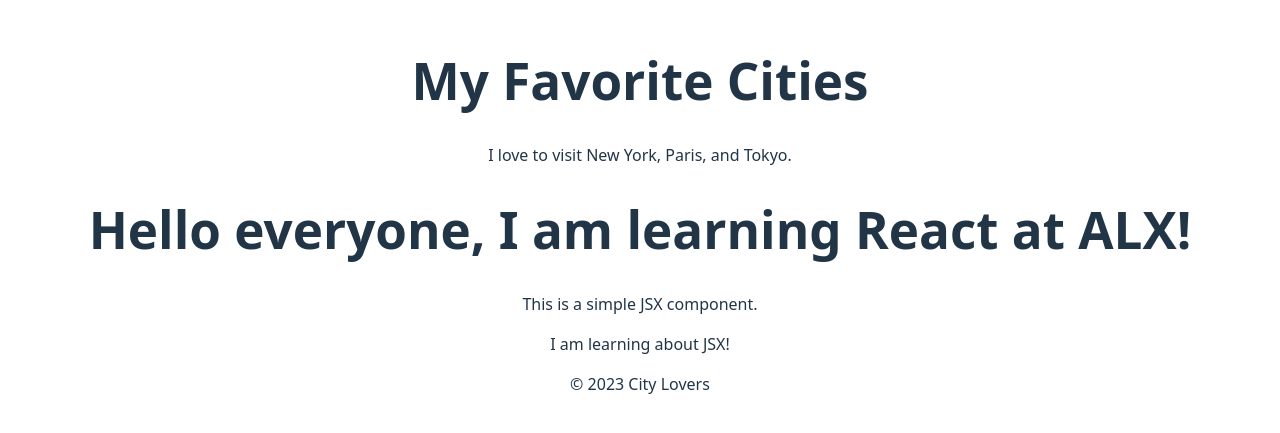
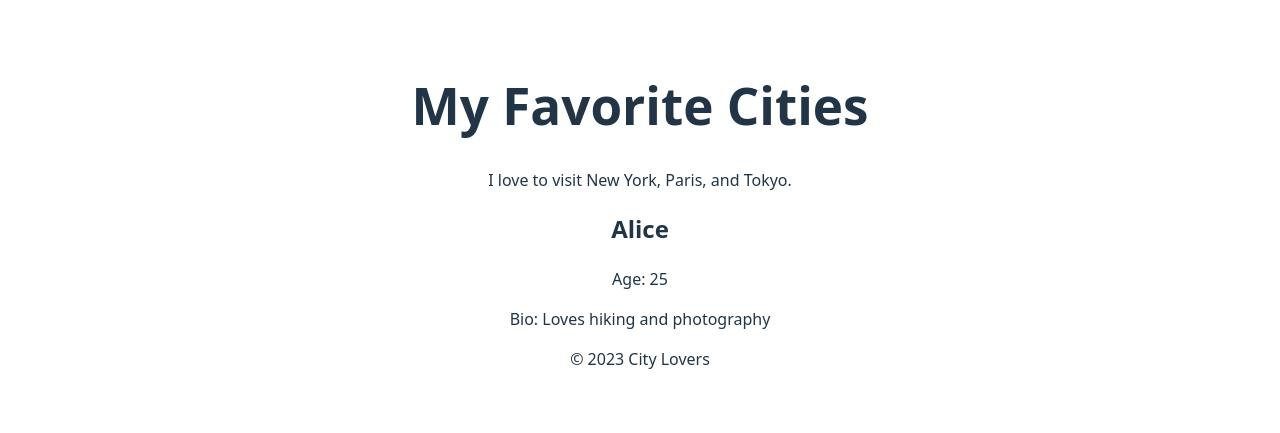
Before and after one commit to achrafkassimi/alx-fe-reactjs, a React (Vite) app in the folder alx-react-app/: page / in a window 1280 px wide. Shown: the part 185-618 px from the top of the page. Built offline with nearby package versions, Linux system fonts and the light colour scheme.

Commit message:
3. Create a User Profile Card Using Props

```diff
--- a/alx-react-app/src/App.jsx
+++ b/alx-react-app/src/App.jsx
@@ -6,6 +6,7 @@
 import Header from './components/Header';
 import MainContent from './components/MainContent';
 import Footer from './components/Footer';
+import UserProfile from './components/UserProfile';
 
 // function App() {
 //   const [count, setCount] = useState(0)
@@ -44,7 +45,11 @@
 
       <Header />
       <MainContent />
-      <WelcomeMessage />
+      <UserProfile
+        name="Alice"
+        age="25"
+        bio="Loves hiking and photography"
+      />
       <Footer />
     </div>
   );
--- /dev/null
+++ b/alx-react-app/src/components/UserProfile.jsx
@@ -0,0 +1,11 @@
+const UserProfile = (props) => {
+    return (
+      <div>
+        <h2>{props.name}</h2>
+        <p>Age: {props.age}</p>
+        <p>Bio: {props.bio}</p>
+      </div>
+    );
+  };
+
+  export default UserProfile;
```
